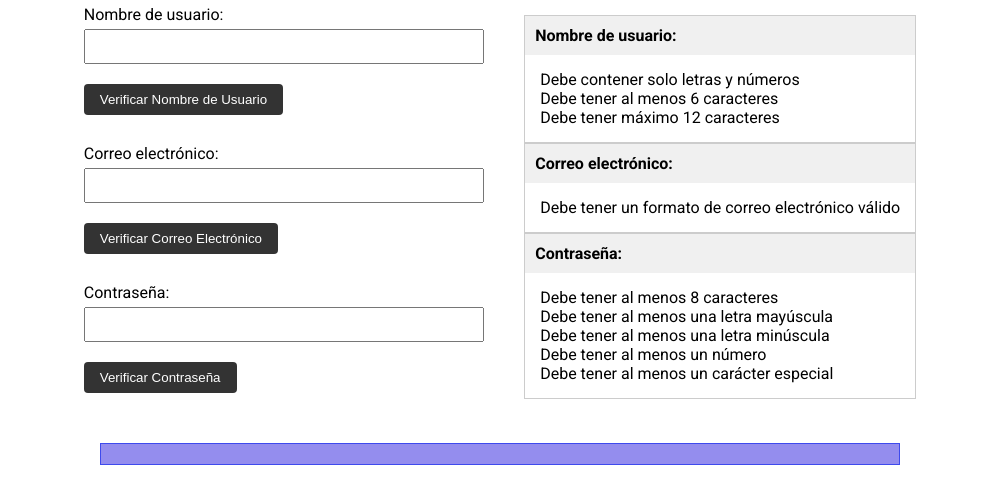
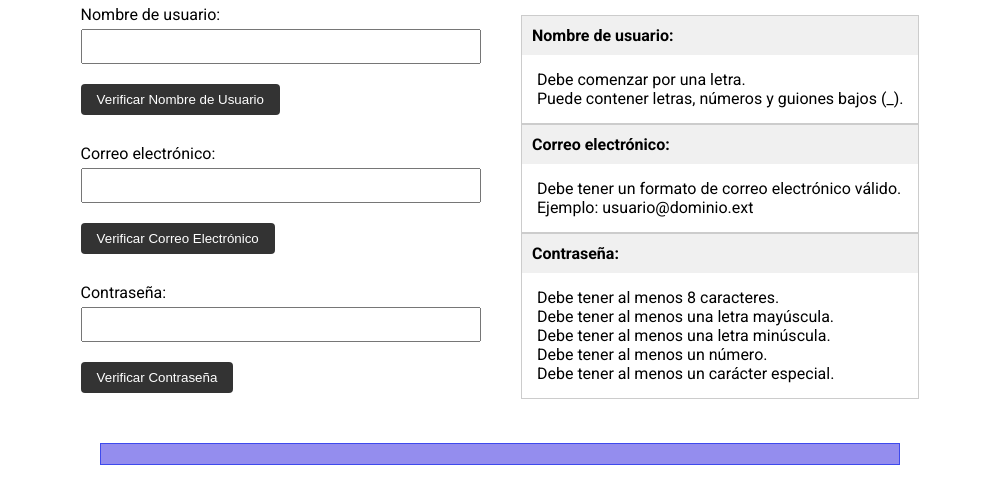
Before and after one commit to SkivaDev/proyecto-flex-compiler-nodejs-electron, an Electron app: page src/index.html in a window 1000 px wide. Shown: the part 557-1052 px from the top of the page. Drawn offline with Linux system fonts and the light colour scheme; no server answers.

```diff
--- a/src/index.html
+++ b/src/index.html
@@ -65,25 +65,25 @@
           <div class="rule-container">
             <h4>Nombre de usuario:</h4>
             <ul>
-              <li>Debe contener solo letras y números</li>
-              <li>Debe tener al menos 6 caracteres</li>
-              <li>Debe tener máximo 12 caracteres</li>
+              <li>Debe comenzar por una letra.</li>
+              <li>Puede contener letras, números y guiones bajos (_).</li>
             </ul>
           </div>
           <div class="rule-container">
-            <h4>Correo electrónico:</h4>
+            <h4>Correo electrónico: </h4>
             <ul>
-              <li>Debe tener un formato de correo electrónico válido</li>
+              <li>Debe tener un formato de correo electrónico válido.</li>
+              <li>Ejemplo: usuario@dominio.ext</li>
             </ul>
           </div>
           <div class="rule-container">
             <h4>Contraseña:</h4>
             <ul>
-              <li>Debe tener al menos 8 caracteres</li>
-              <li>Debe tener al menos una letra mayúscula</li>
-              <li>Debe tener al menos una letra minúscula</li>
-              <li>Debe tener al menos un número</li>
-              <li>Debe tener al menos un carácter especial</li>
+              <li>Debe tener al menos 8 caracteres.</li>
+              <li>Debe tener al menos una letra mayúscula.</li>
+              <li>Debe tener al menos una letra minúscula.</li>
+              <li>Debe tener al menos un número.</li>
+              <li>Debe tener al menos un carácter especial.</li>
             </ul>
           </div>
         </div>
```
Also changed, not shown: src/main.js (+14 -4 lines).
